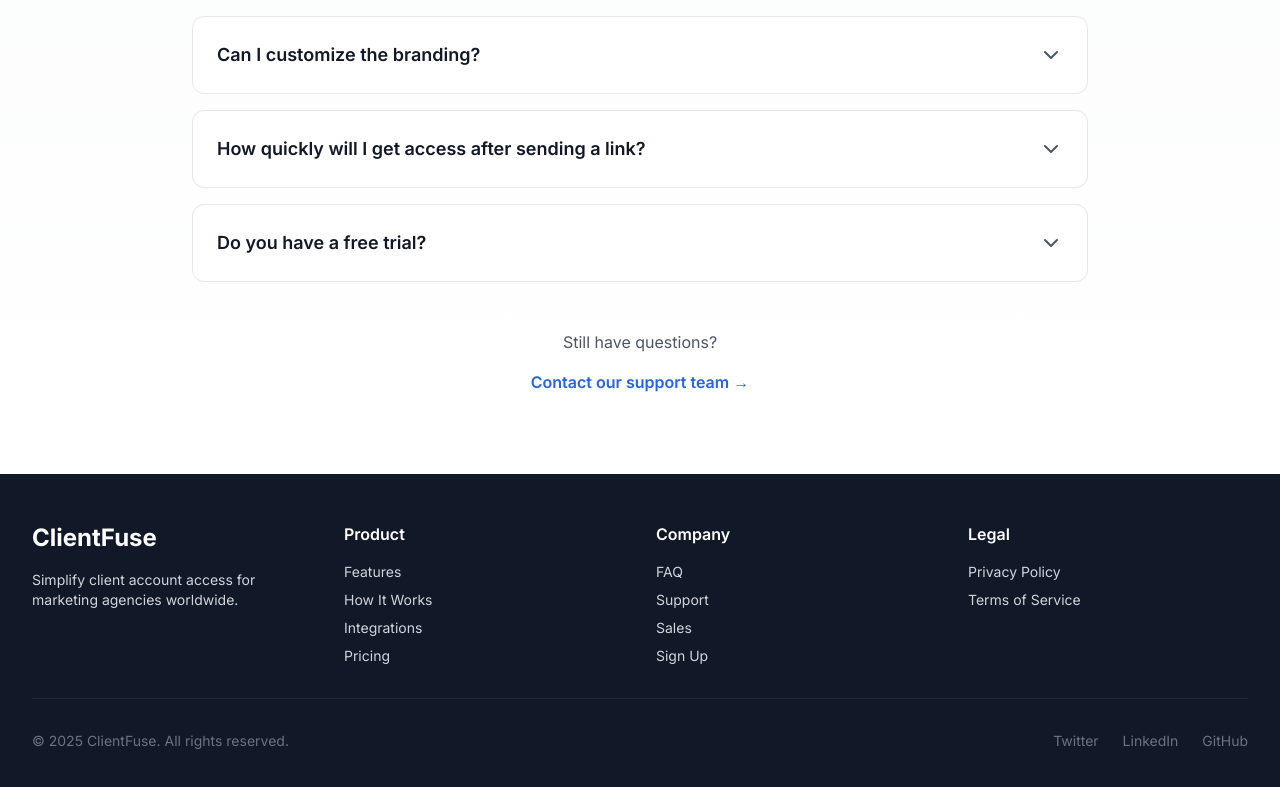
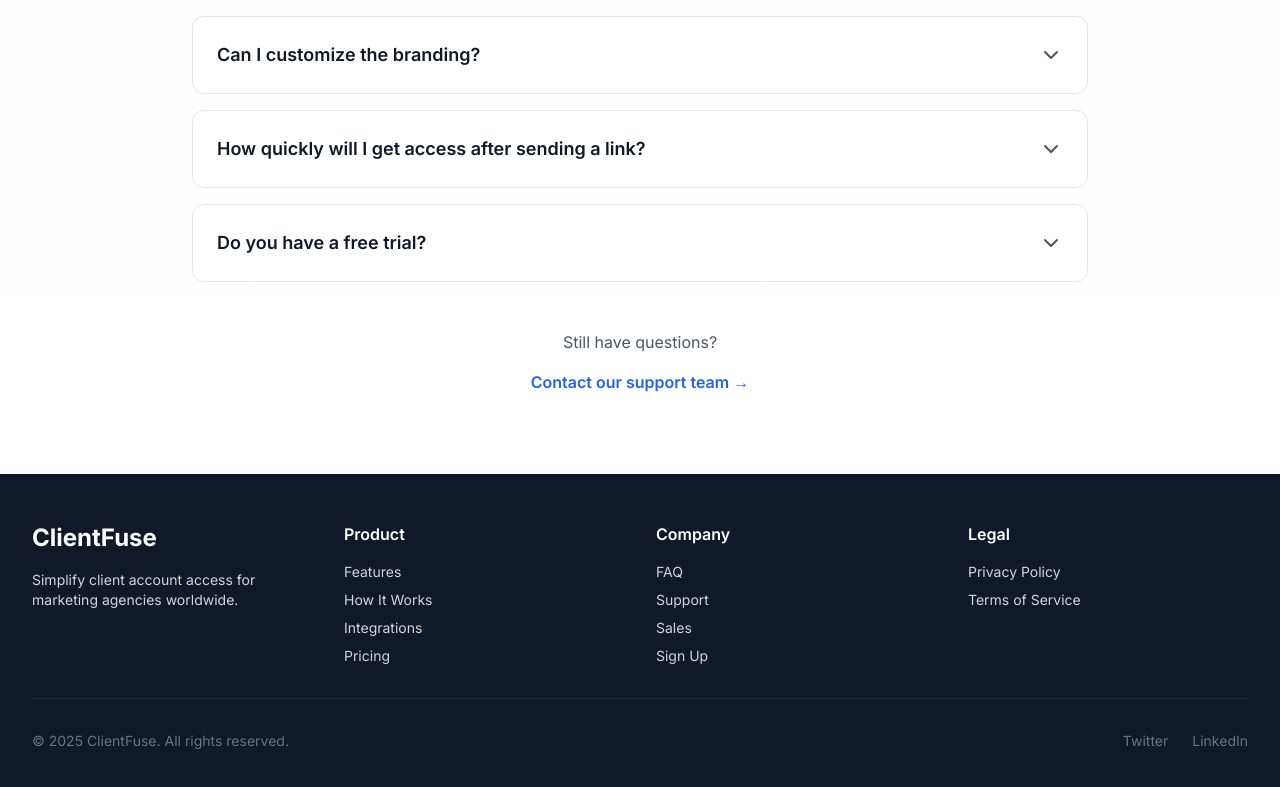
Before and after one commit to grayross01/ClientFuse-Website, a Next.js app: page / in a window 1280 px wide. Shown: the part 6486-7273 px from the top of the page. Built offline with nearby package versions, Linux system fonts and the light colour scheme.

Commit message:
Remove GitHub link from footer

```diff
--- a/components/Footer.tsx
+++ b/components/Footer.tsx
@@ -50,7 +50,6 @@
           <div className="flex gap-6 mt-4 md:mt-0">
             <a href="#" className="text-gray-500 hover:text-white transition-colors text-sm">Twitter</a>
             <a href="#" className="text-gray-500 hover:text-white transition-colors text-sm">LinkedIn</a>
-            <a href="#" className="text-gray-500 hover:text-white transition-colors text-sm">GitHub</a>
           </div>
         </div>
       </div>
```
